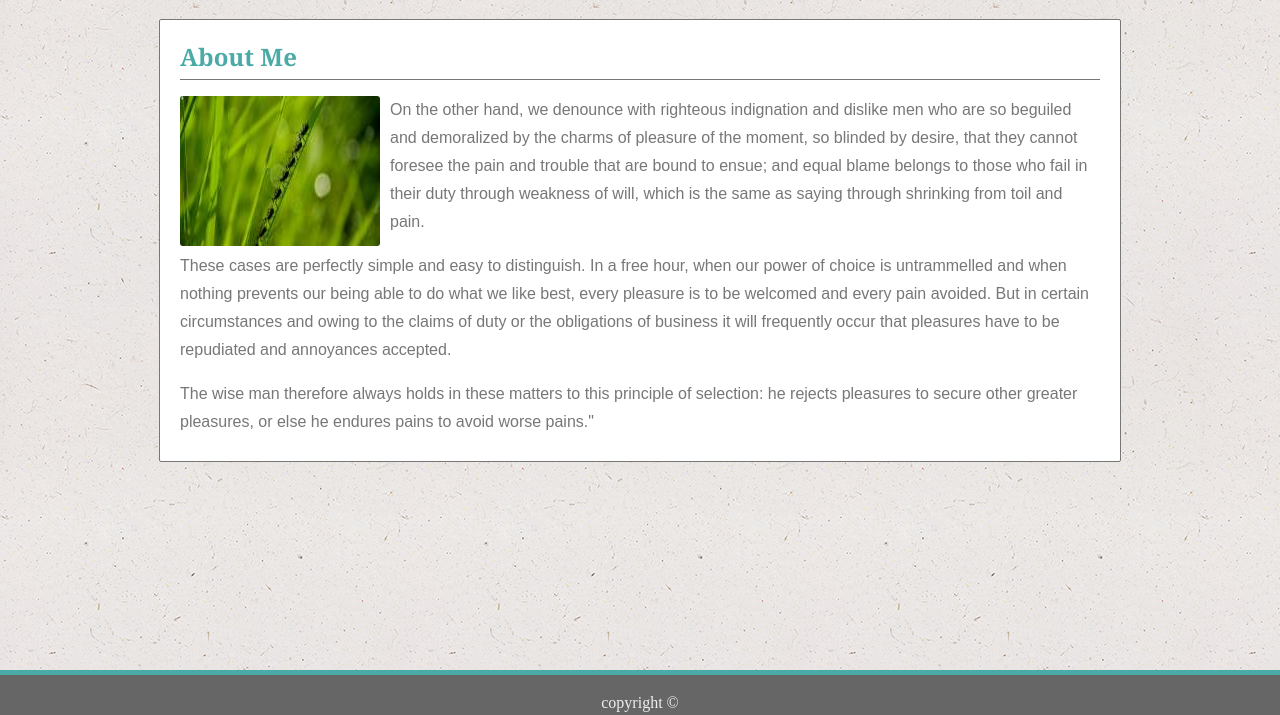
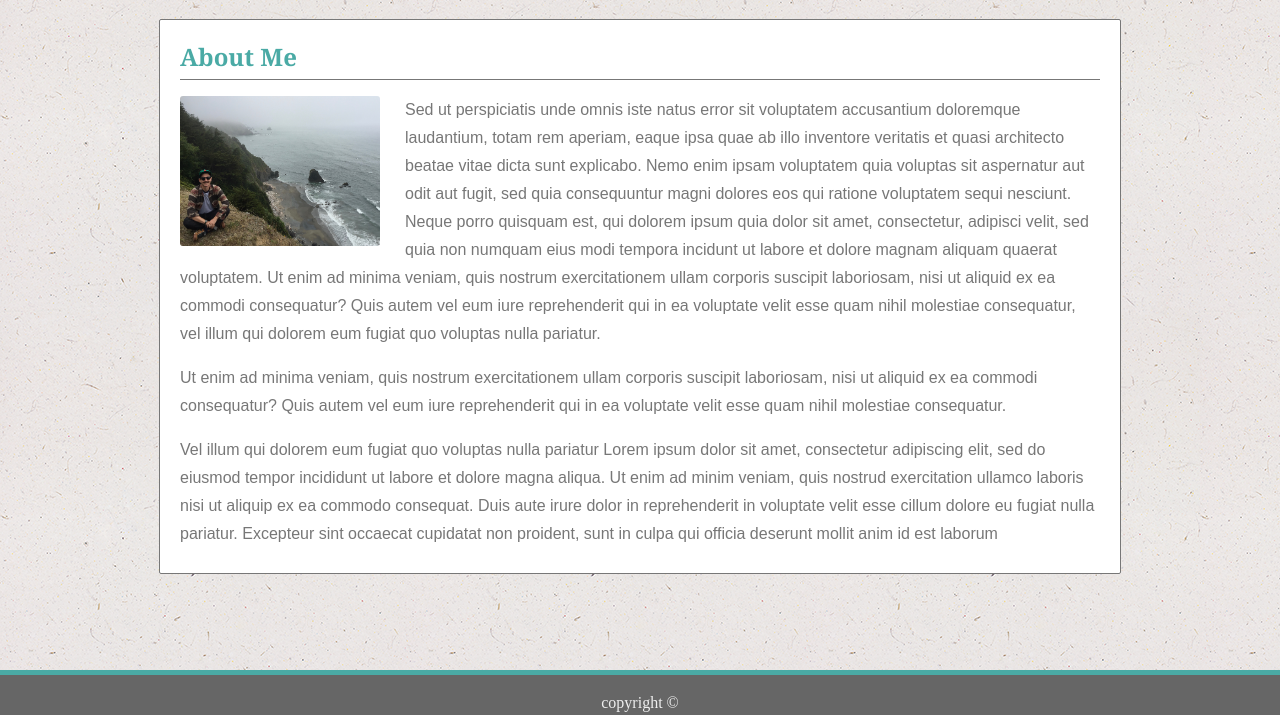
Before and after one commit to jamiereaves/Basic-Portfolio, a plain HTML site: page index.html in a window 1280 px wide. Shown: the part 85-800 px from the top of the page. Drawn offline with Linux system fonts and the light colour scheme.

Commit message:
final final draft. included orginal images and untranslated Lorem Ipsum text

```diff
--- a/assets/css/style.css
+++ b/assets/css/style.css
@@ -198,7 +198,7 @@
     width: 200px;
     height: 150px;
     float: left;
-    margin: 0px 10px 5px 0px;
+    margin: 0px 25px 15px 0px;
     border-radius:3px;
 }
 
--- a/index.html
+++ b/index.html
@@ -43,29 +43,36 @@
             <section class="contentBody">
 
                     <!--main picture-->
-                    <img id="bioPhoto" src="assets/images/nature-q-c-200-100-1.jpg" alt="Jamie Reaves">
+                    <img id="bioPhoto" src="assets/images/bioPhoto.jpg" alt="Jamie Reaves">
 
                     <!--biographical introduction with three paragraphs separated by line breaks-->
-                    <p id="bioText">On the other hand, we denounce with righteous indignation and dislike
-                    men who are so beguiled and demoralized by the charms of pleasure of the moment,
-                    so blinded by desire, that they cannot foresee the pain and trouble that are bound
-                    to ensue; and equal blame belongs to those who fail in their duty through weakness
-                    of will, which is the same as saying through shrinking from toil and pain.
+                    <p id="bioText">Sed ut perspiciatis unde omnis iste natus error sit voluptatem accusantium
+                        doloremque laudantium, totam rem aperiam, eaque ipsa quae ab illo inventore veritatis
+                        et quasi architecto beatae vitae dicta sunt explicabo. Nemo enim ipsam voluptatem
+                        quia voluptas sit aspernatur aut odit aut fugit, sed quia consequuntur magni dolores
+                        eos qui ratione voluptatem sequi nesciunt. Neque porro quisquam est, qui dolorem
+                        ipsum quia dolor sit amet, consectetur, adipisci velit, sed quia non numquam eius modi
+                        tempora incidunt ut labore et dolore magnam aliquam quaerat voluptatem. Ut enim ad minima
+                        veniam, quis nostrum exercitationem ullam corporis suscipit laboriosam, nisi ut aliquid
+                        ex ea commodi consequatur? Quis autem vel eum iure reprehenderit qui in ea voluptate velit
+                        esse quam nihil molestiae consequatur, vel illum qui dolorem eum fugiat quo voluptas
+                        nulla pariatur.
                     </p>
 
                 <br>
 
-                    <p id="bioText">These cases are perfectly simple and easy to distinguish. In a free hour, when our power of
-                    choice is untrammelled and when nothing prevents our being able to do what we like best,
-                    every pleasure is to be welcomed and every pain avoided. But in certain circumstances and
-                    owing to the claims of duty or the obligations of business it will frequently occur that
-                    pleasures have to be repudiated and annoyances accepted.
+                    <p id="bioText">Ut enim ad minima veniam, quis nostrum exercitationem ullam corporis
+                        suscipit laboriosam, nisi ut aliquid ex ea commodi consequatur? Quis autem vel eum iure reprehenderit
+                        qui in ea voluptate velit esse quam nihil molestiae consequatur.
                     </p>
 
                 <br>
 
-                    <p id="bioText">The wise man therefore always holds in these matters to this principle of selection: he rejects pleasures to secure other
-                    greater pleasures, or else he endures pains to avoid worse pains."
+                    <p id="bioText">Vel illum qui dolorem eum fugiat quo voluptas nulla pariatur Lorem ipsum dolor sit amet,
+                        consectetur adipiscing elit, sed do eiusmod tempor incididunt ut labore et dolore magna aliqua. Ut enim
+                        ad minim veniam, quis nostrud exercitation ullamco laboris nisi ut aliquip ex ea commodo consequat. Duis
+                        aute irure dolor in reprehenderit in voluptate velit esse cillum dolore eu fugiat nulla pariatur. Excepteur
+                        sint occaecat cupidatat non proident, sunt in culpa qui officia deserunt mollit anim id est laborum
                     </p>
             </section>
         </div>
```
Also changed, not shown: assets/images/bioPhoto.jpg (added), assets/images/cricket.jpg, 5 other files.
